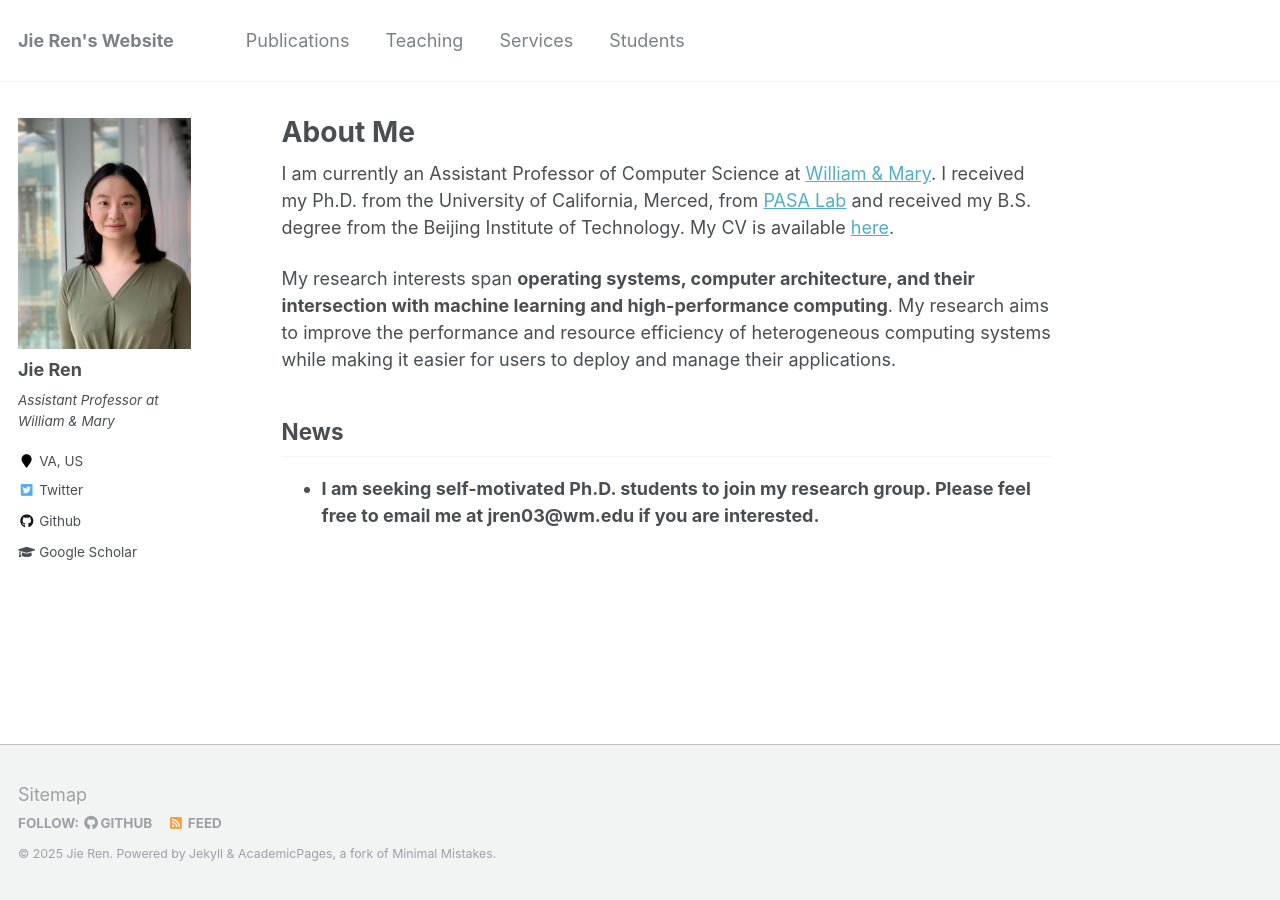
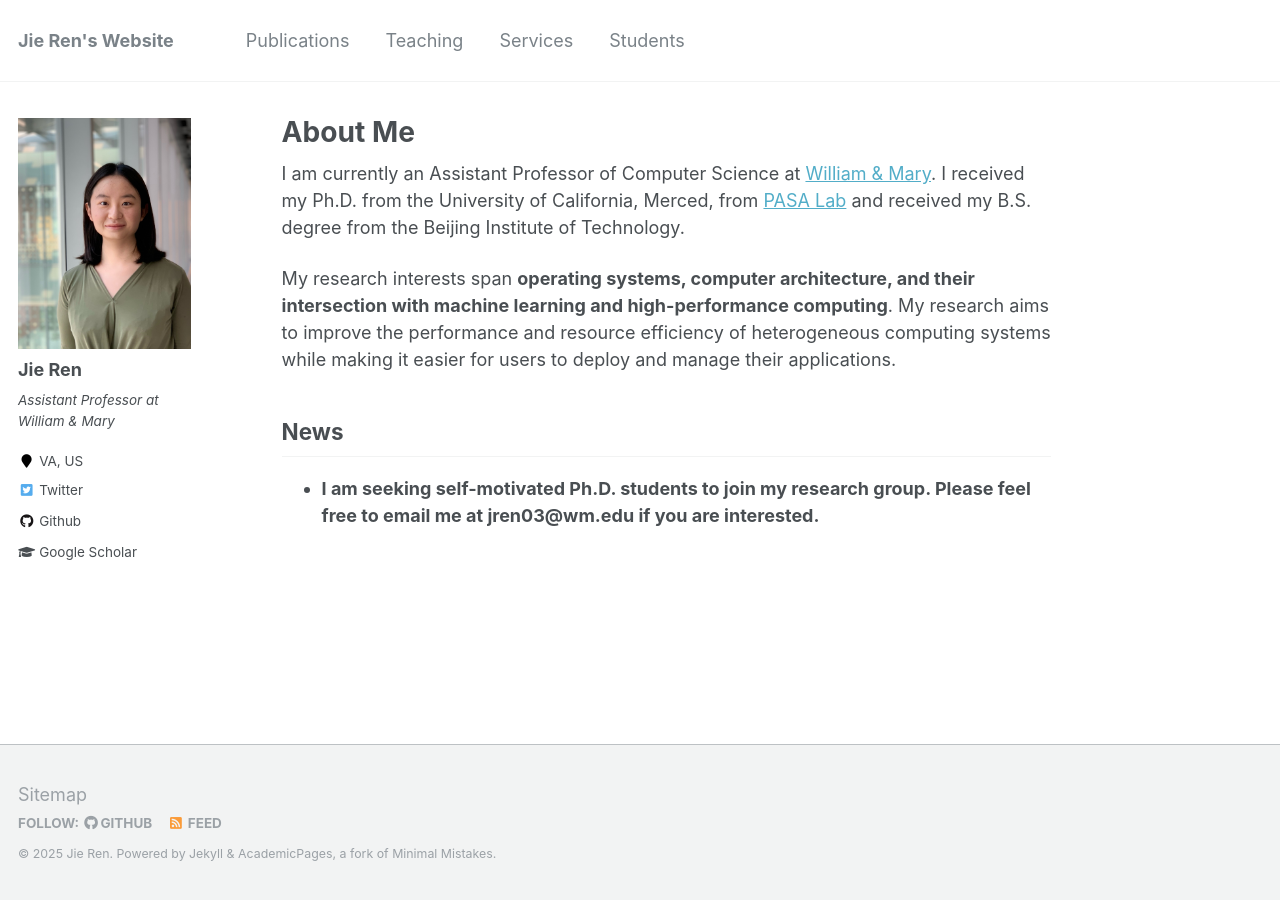
Before and after one commit to jren73/jren73.github.io, a Jekyll site: the page built from _pages/about.md, in a window 1280 px wide. Built offline with Jekyll 4.4.1, drawn with Linux system fonts in a browser that asks for light colours.

Commit message:
Update about page
Removed CV link from the about page.

```diff
--- a/_pages/about.md
+++ b/_pages/about.md
@@ -8,7 +8,7 @@
   - /about.html
 ---
 
-I am currently an Assistant Professor of Computer Science at [William & Mary](https://www.wm.edu/as/computerscience/). I received my Ph.D. from the University of California, Merced, from [PASA Lab](http://pasalabs.org) and received my B.S. degree from the Beijing Institute of Technology. My CV is available [here](https://drive.google.com/file/d/1sf2mn118l6RwS73BNm69MNTvxPB9AIBO/view?usp=sharing).
+I am currently an Assistant Professor of Computer Science at [William & Mary](https://www.wm.edu/as/computerscience/). I received my Ph.D. from the University of California, Merced, from [PASA Lab](http://pasalabs.org) and received my B.S. degree from the Beijing Institute of Technology.
 
 My research interests span **operating systems, computer architecture, and their intersection with machine learning and high-performance computing**. My research aims to improve the performance and resource efficiency of heterogeneous computing systems while making it easier for users to deploy and manage their applications.
 
```
